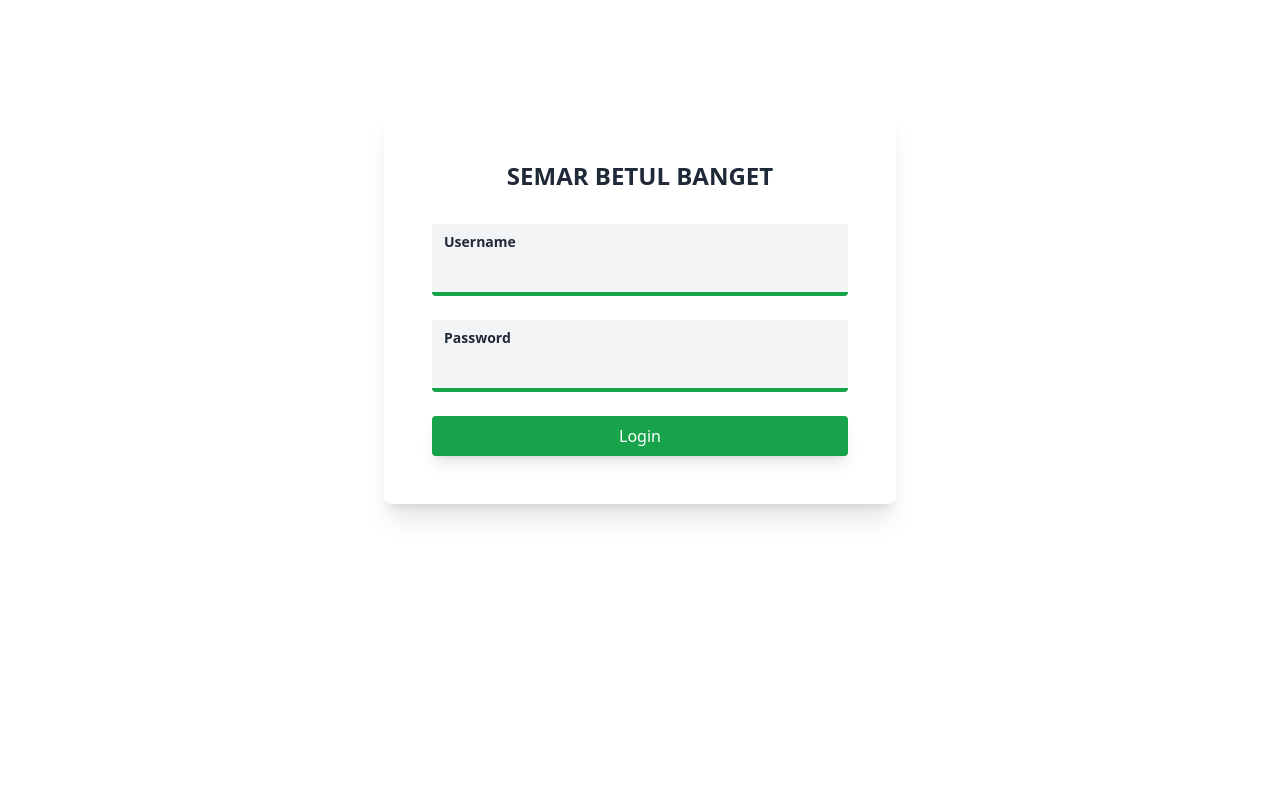
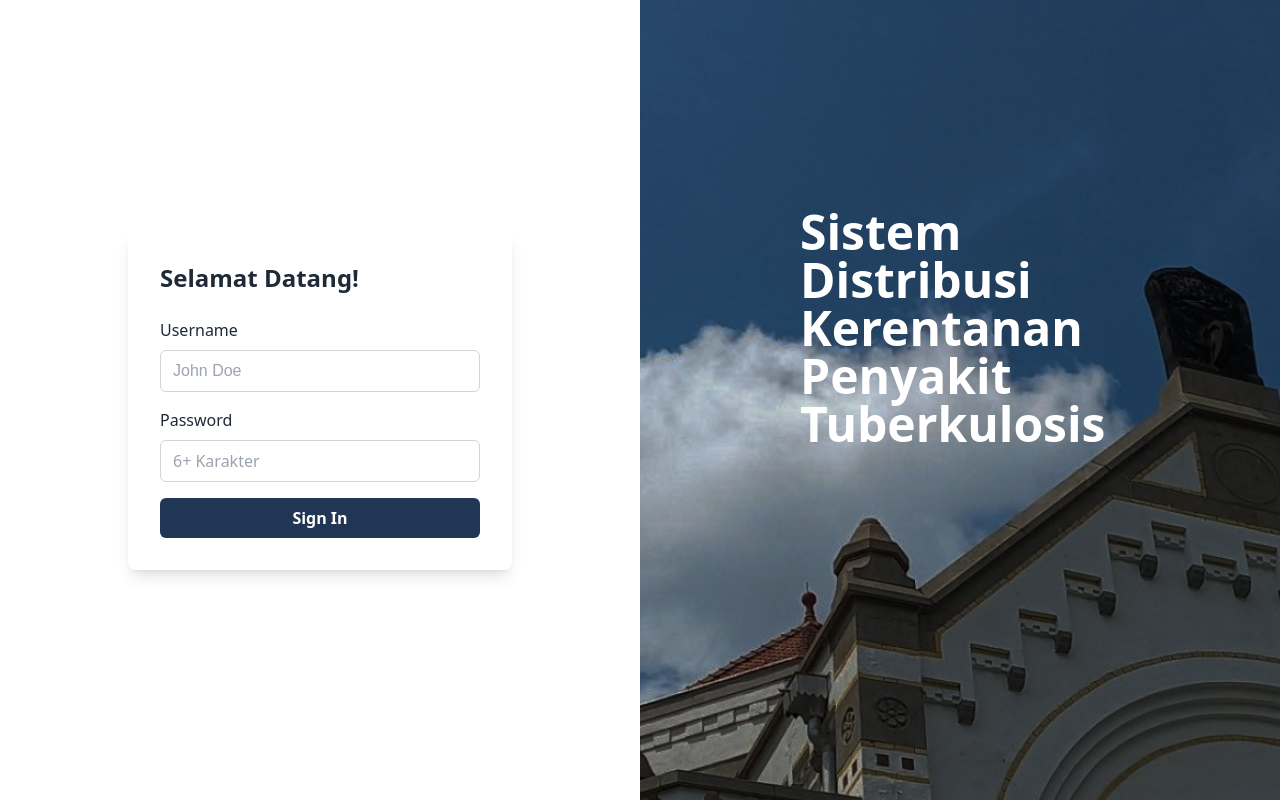
Before and after one commit to a112012995/tb-fe, a React (Create React App) app: page / in a window 1280 px wide. Built offline with nearby package versions, Linux system fonts and the light colour scheme.

Commit message:
Update Login.jsx
update style login

```diff
--- a/src/pages/Login.jsx
+++ b/src/pages/Login.jsx
@@ -1,4 +1,5 @@
 import React, { useState } from "react";
+import bgHero from "../assets/bg-hero.png";
 
 const Login = () => {
   const [username, setUsername] = useState("");
@@ -35,7 +36,60 @@ const Login = () => {
 
   return (
     <>
-      <div className="min-h-screen pt-12 md:pt-20 pb-6 px-2 md:px-0 dark:bg-white">
+      <div className="flex h-screen">
+        <div className="w-1/2 flex items-center justify-center">
+          {/* Konten form login */}
+          <div className="w-96 p-8 bg-white shadow-lg rounded-lg">
+            <h2 className="text-2xl font-semibold mb-6">Selamat Datang!</h2>
+            <form className="flex flex-col" method="POST" onSubmit={handleSubmit}>
+              <div className="mb-4">
+                <label htmlFor="username" className="block font-regular mb-2">
+                  Username
+                </label>
+                <input
+                  type="username"
+                  id="username"
+                  placeholder="John Doe"
+                  className="w-full border border-gray-300 rounded-md px-3 py-2"
+                  style={{ fontFamily: "Plus Jakarta Sans, sans-serif" }}
+                  value={username}
+                  onChange={(event) => setUsername(event.target.value)}
+                  autoComplete="off"
+                  required
+                />
+              </div>
+              <div className="mb-4">
+                <label htmlFor="password" className="block font-regular mb-2">
+                  Password
+                </label>
+                <input
+                  aria-hidden
+                  type="password"
+                  id="password"
+                  placeholder="6+ Karakter"
+                  className="w-full border border-gray-300 rounded-md px-3 py-2"
+                  value={password}
+                  onChange={(event) => setPassword(event.target.value)}
+                  autoComplete="off"
+                  required
+                />
+              </div>
+              {error && <p className="text-red-500 mb-4">{error}</p>}
+              <button type="submit" className="w-full bg-[#213555] text-white font-semibold py-2 px-4 rounded-md">
+                Sign In
+              </button>
+            </form>
+          </div>
+        </div>
+        <div className="w-1/2 relative">
+          <img src={bgHero} alt="Background Image" className="absolute top-0 left-0 w-full h-full object-cover" />
+          <div className="absolute top-1/2 left-1/2 transform -translate-x-1/2 -translate-y-3/4 text-white text-center">
+            <div className="text-5xl font-bold leading-120 text-justify mb-4">Sistem Distribusi Kerentanan Penyakit Tuberkulosis</div>
+          </div>
+        </div>
+      </div>
+
+      {/* <div className="min-h-screen pt-12 md:pt-20 pb-6 px-2 md:px-0 dark:bg-white">
         <div className="bg-white max-w-lg mx-auto p-8 md:p-12 my-8 rounded-lg shadow-xl">
           <h3 className="text-center font-bold text-2xl text-gray-800">
             SEMAR BETUL BANGET
@@ -91,7 +145,7 @@ const Login = () => {
             </form>
           </div>
         </div>
-      </div>
+      </div> */}
     </>
   );
 };
```
